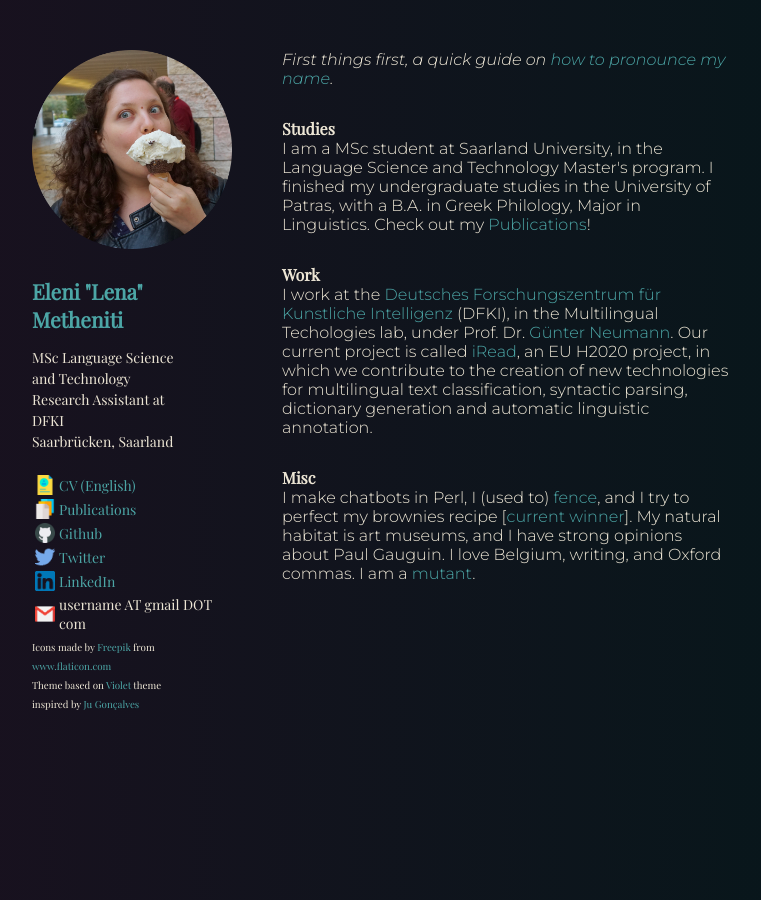
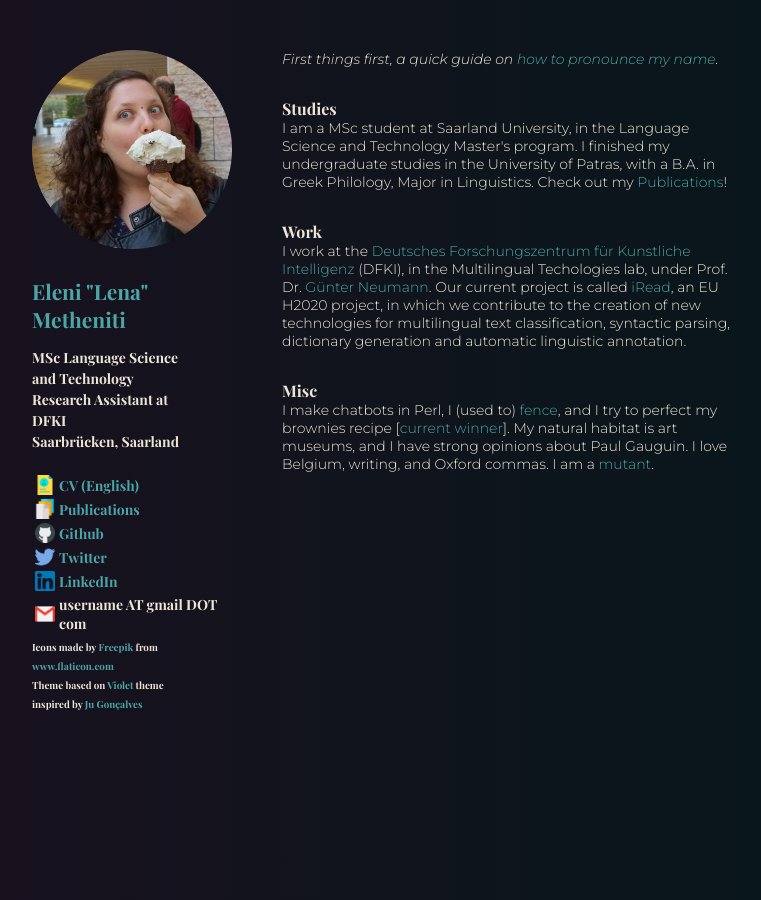
Before and after one commit to lenakmeth/lenakmeth.github.io, a Jekyll site: the page built from index.html, in a window 1280 px wide. Shown: the whole page, without its empty margins (68-829 px from the left). Built offline with Jekyll 4.4.1, drawn with Linux system fonts in a browser that asks for light colours.

Commit message:
add fot weights

```diff
--- a/_layouts/default.html
+++ b/_layouts/default.html
@@ -16,7 +16,7 @@ layout: compress
   {% include favicon.html %}
 
   <link rel="canonical" href="{{ site.url }}{{ page.url | replace:'index.html','' }}">
-  <link href="https://fonts.googleapis.com/css?family=Montserrat:300,300i|Playfair+Display&display=swap" rel="stylesheet">
+  <link href="https://fonts.googleapis.com/css?family=Montserrat:300,300i|Playfair+Display:700&display=swap" rel="stylesheet">
   <style>
     {% capture scss_sheet %}{% include style.scss %}{% endcapture %}
     {{ scss_sheet | scssify }}
--- a/index.html
+++ b/index.html
@@ -58,19 +58,19 @@ title: Home
 
 <section class="content">
   <p>
-    <div style="font-family: 'Montserrat', sans-serif;"><em>First things first, a quick guide on <a href="/pronounce.html">how to pronounce my name</a>.</em></div>
+    <div style="font-family: 'Montserrat', sans-serif; font-size:14px"><em>First things first, a quick guide on <a href="/pronounce.html">how to pronounce my name</a>.</em></div>
 <p>
     <div style="font-family: 'Playfair Display', serif; font-size:16px"><strong>Studies</strong></br></div>
-    <div style="font-family: 'Montserrat', sans-serif;">I am a MSc student at Saarland University, in the Language Science and Technology Master's program. I finished my undergraduate studies in the University of Patras, with a B.A. in Greek Philology, Major in Linguistics. Check out my <a href="/publications.html">Publications</a>!</div>
+    <div style="font-family: 'Montserrat', sans-serif; font-size:14px">I am a MSc student at Saarland University, in the Language Science and Technology Master's program. I finished my undergraduate studies in the University of Patras, with a B.A. in Greek Philology, Major in Linguistics. Check out my <a href="/publications.html">Publications</a>!</div>
   </p>
 
   <p>
     <div style="font-family: 'Playfair Display', serif; font-size:16px"><strong>Work</strong></br></div>
-    <div style="font-family: 'Montserrat', sans-serif;">I work at the <a href="http://dfki.de" target="_blank" rel="noopener">Deutsches Forschungszentrum für Kunstliche Intelligenz</a> (DFKI), in the Multilingual Techologies lab, under Prof. Dr. <a href="http://dfki.de/~neumann/" target="_blank" rel="noopener">Günter Neumann</a>. Our current project is called <a href="https://iread-project.eu/" target="_blank" rel="noopener">iRead</a>, an EU H2020 project, in which we contribute to the creation of new technologies for multilingual text classification, syntactic parsing, dictionary generation and automatic linguistic annotation.</div>
+    <div style="font-family: 'Montserrat', sans-serif; font-size:14px">I work at the <a href="http://dfki.de" target="_blank" rel="noopener">Deutsches Forschungszentrum für Kunstliche Intelligenz</a> (DFKI), in the Multilingual Techologies lab, under Prof. Dr. <a href="http://dfki.de/~neumann/" target="_blank" rel="noopener">Günter Neumann</a>. Our current project is called <a href="https://iread-project.eu/" target="_blank" rel="noopener">iRead</a>, an EU H2020 project, in which we contribute to the creation of new technologies for multilingual text classification, syntactic parsing, dictionary generation and automatic linguistic annotation.</div>
   </p>
 
   <p>
     <div style="font-family: 'Playfair Display', serif; font-size:16px"><strong>Misc</strong></br></div>
-    <div style="font-family: 'Montserrat', sans-serif;">I make chatbots in Perl, I (used to) <a href="assets/images/oaka-2014.jpg" target="_blank" rel="noopener">fence</a>, and I try to perfect my brownies recipe [<a href="https://docs.google.com/document/d/1L0wh0j058coJJB6W_V3UbjLbRfLCsGsEmARmqVl8-ik/edit?usp=sharing" target="_blank" rel="noopener">current winner</a>]. My natural habitat is art museums, and I have strong opinions about Paul Gauguin. I love Belgium, writing, and Oxford commas. I am a <a href="https://en.wikipedia.org/wiki/Clinodactyly" target="_blank" rel="noopener">mutant</a>.</div>
+    <div style="font-family: 'Montserrat', sans-serif; font-size:14px">I make chatbots in Perl, I (used to) <a href="assets/images/oaka-2014.jpg" target="_blank" rel="noopener">fence</a>, and I try to perfect my brownies recipe [<a href="https://docs.google.com/document/d/1L0wh0j058coJJB6W_V3UbjLbRfLCsGsEmARmqVl8-ik/edit?usp=sharing" target="_blank" rel="noopener">current winner</a>]. My natural habitat is art museums, and I have strong opinions about Paul Gauguin. I love Belgium, writing, and Oxford commas. I am a <a href="https://en.wikipedia.org/wiki/Clinodactyly" target="_blank" rel="noopener">mutant</a>.</div>
   </p>
 </section>
--- a/pronounce.html
+++ b/pronounce.html
@@ -62,6 +62,8 @@ title: Pronounce
 </header>
 
 
+<section class="content">
+<div style="font-family: 'Montserrat', sans-serif; font-size:16px">
   <table class="tg">
     <tr>
       <th style="padding:15px" class="tg-v47y"></th>
@@ -92,5 +94,6 @@ title: Pronounce
       <td style="padding:15px" class="tg-73oq"><a href='/src/sounds/Metheniti.m4a' target="_blank" rel="noopener">🔊</a></td>
     </tr>
   </table>
+</div>
 
 </section>
```
Also changed, not shown: publications.html (+4 -4 lines). Lines whose indentation alone changed are shown as unchanged.
